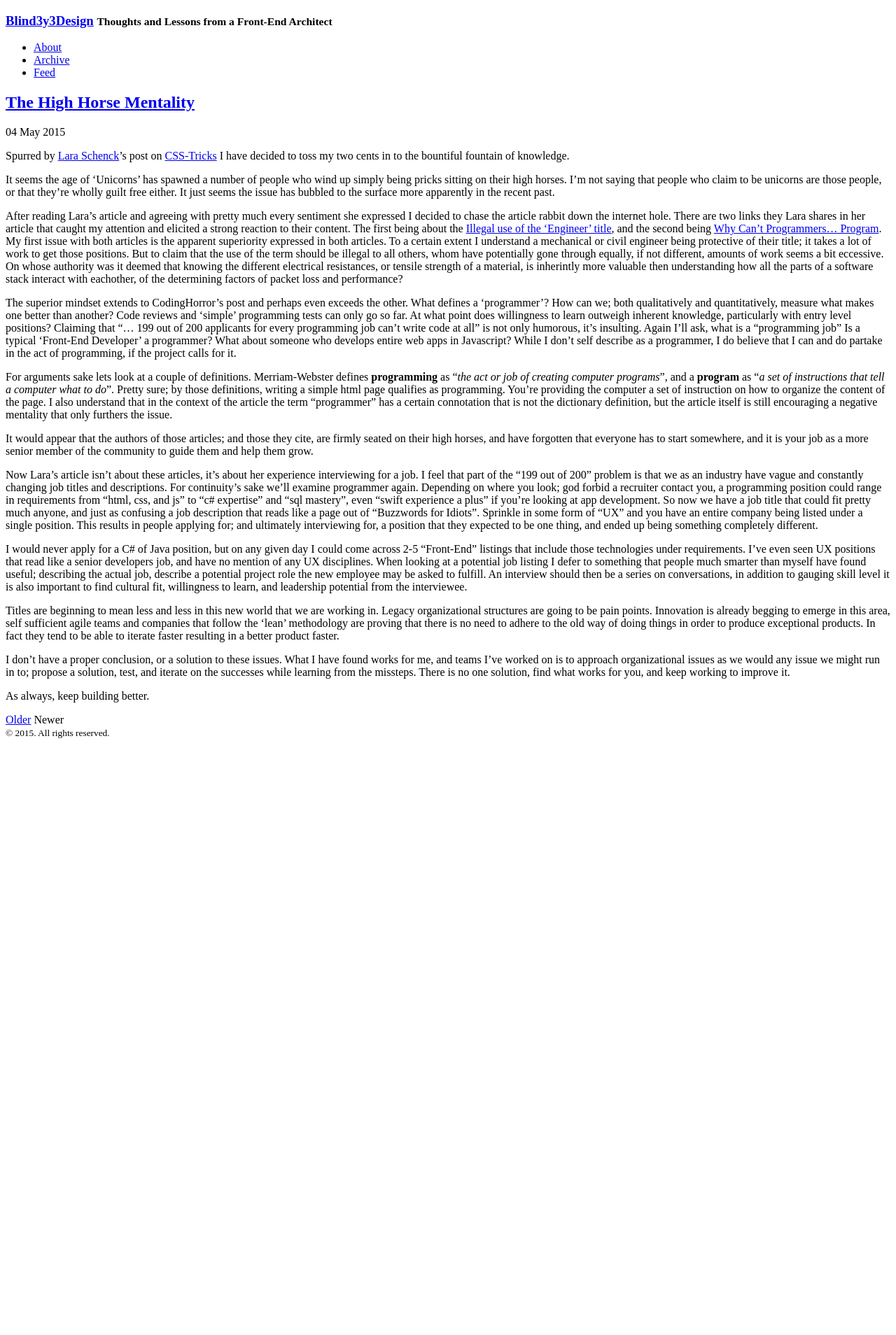
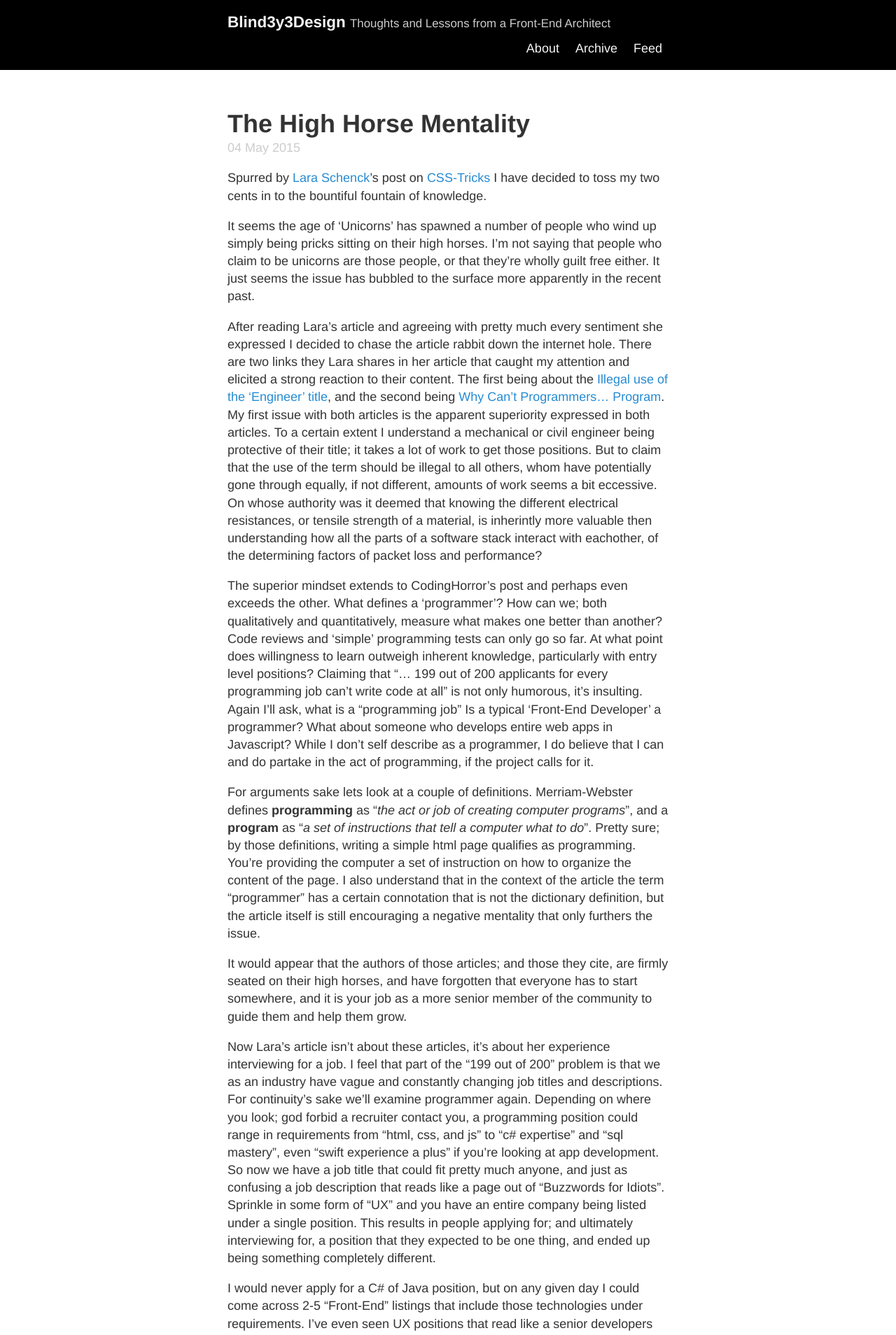
Before and after one commit to Blind3y3Design/new-jekyll-site, a Jekyll site: the page built from index.html, in a window 1280 px wide. Shown: the top 1908 px of the page at 70% size. Built offline with Jekyll 4.4.1, drawn with Linux system fonts in a browser that asks for light colours; the list of posts is cut into pages by our own code; before the commit the page ends 1064 px from its top, so only the background shows below that.

Commit message:
updating paths

```diff
--- a/_includes/head.html
+++ b/_includes/head.html
@@ -14,12 +14,12 @@
   </title>
 
   <!-- CSS -->
-  <link rel="stylesheet" href="{{ site.baseurl }}new-jekyll-site/styles.css">
+  <link rel="stylesheet" href="{{ site.baseurl }}styles.css">
 
   <!-- Icons -->
-  <link rel="apple-touch-icon-precomposed" sizes="144x144" href="{{ site.baseurl }}new-jekyll-site/public/apple-touch-icon-precomposed.png">
-  <link rel="shortcut icon" href="{{ site.baseurl }}new-jekyll-site/public/favicon.ico">
+  <link rel="apple-touch-icon-precomposed" sizes="144x144" href="{{ site.baseurl }}public/apple-touch-icon-precomposed.png">
+  <link rel="shortcut icon" href="{{ site.baseurl }}public/favicon.ico">
 
   <!-- RSS -->
-  <link rel="alternate" type="application/atom+xml" title="{{ site.title }}" href="{{ site.baseurl }}new-jekyll-site/atom.xml">
+  <link rel="alternate" type="application/atom+xml" title="{{ site.title }}" href="{{ site.baseurl }}atom.xml">
 </head>
```
